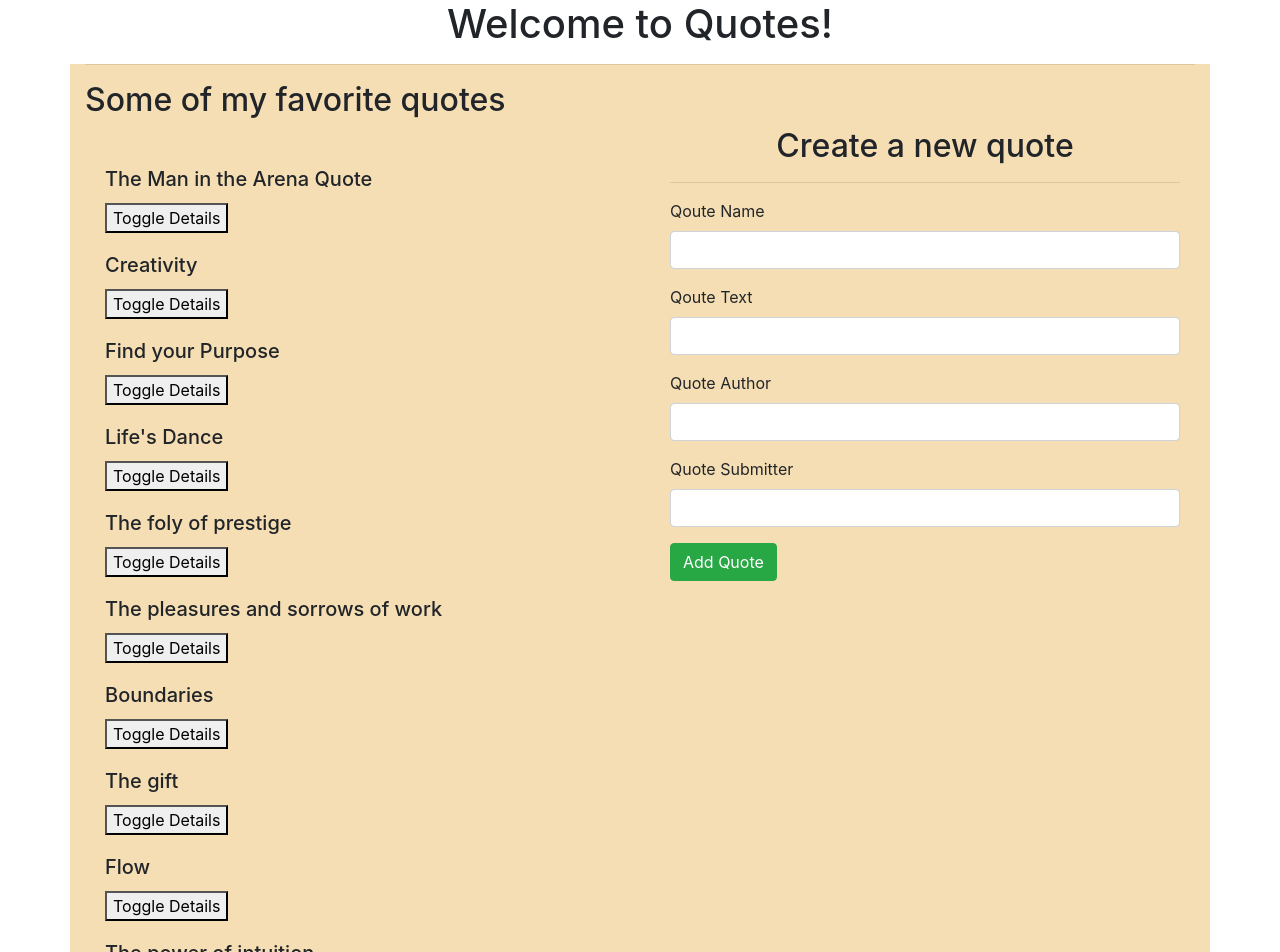
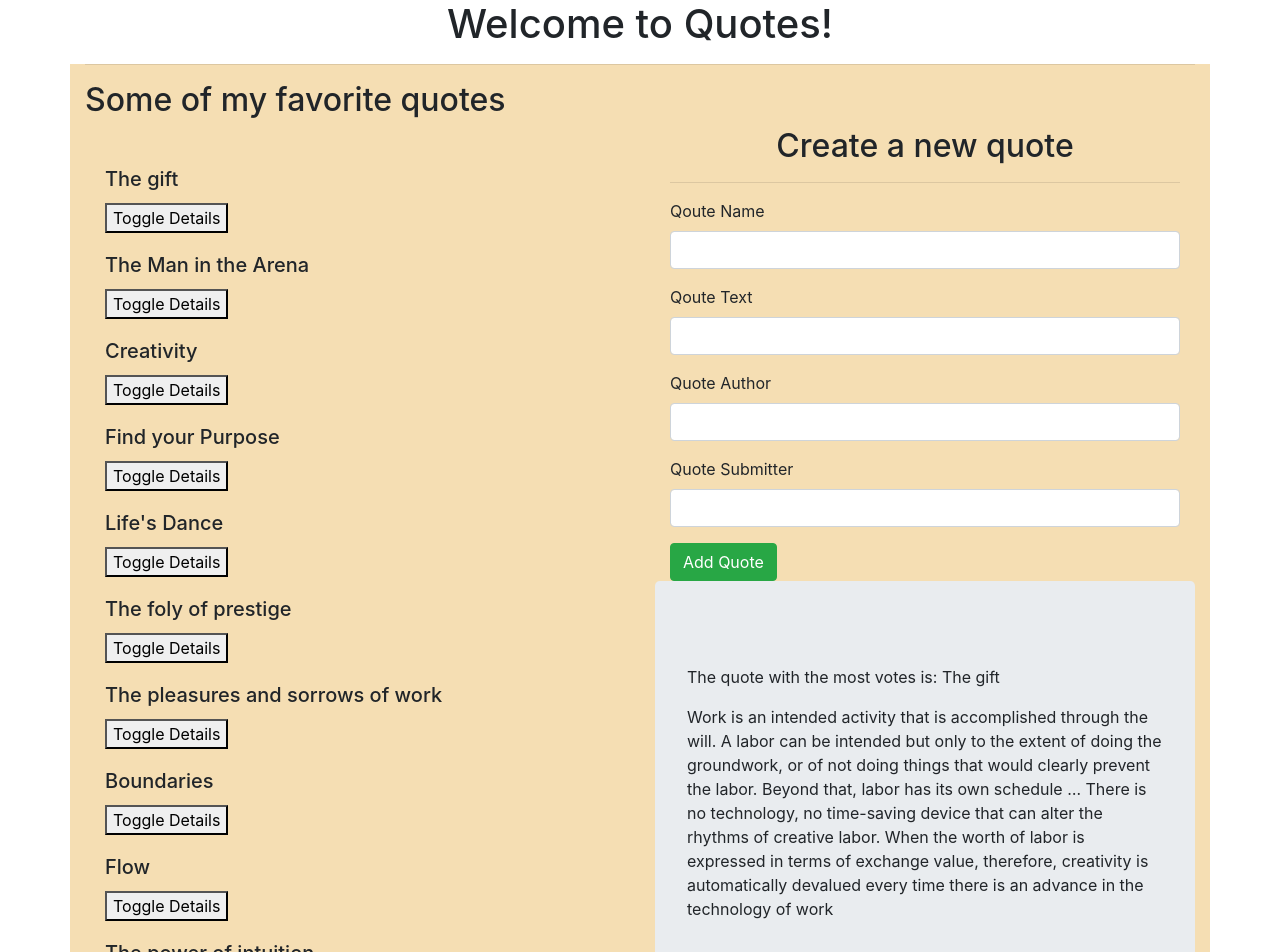
Before and after one commit to robertmuthuri/quotes, an Angular app: page / in a window 1280 px wide. Shown: the top 952 px of the page. Built offline with nearby package versions, Linux system fonts and the light colour scheme.

Commit message:
Adds a jumbotron showing the quote with the highest votes.

```diff
--- a/src/app/bestquote.directive.ts
+++ b/src/app/bestquote.directive.ts
@@ -9,23 +9,11 @@ export class BestquoteDirective {
 
   @Input() quotes: Quote[];
 
-  constructor(private elem: ElementRef) {}
+  constructor(private elem: ElementRef) {
+     // const favQuote = sortQuotes(this.quotes)[0];
+     // console.log(favQuote);
+    this.elem.nativeElement.style.backgroundColor = 'red';
 
-@HostListener('click') onClicks() {
-    console.log(this.quotes[1]);
-
-    const sortByUpvotes = (quotes: Quote[]) => {
-
-    quotes.sort((quoteA, quoteB) => {
-       if (quoteA.quoteUpVote > quoteB.quoteUpVote) { return 1; }
-       if (quoteA.quoteUpVote < quoteB.quoteUpVote) { return 0; }
-
-    const sortedByUpvotes = sortByUpvotes(quotes);
-    console.log(quotes);
-    });
-
-  };
-    alert('The best quote is: ');
-}
+  }
 
 }
--- a/src/app/quote-form/quote-form.component.ts
+++ b/src/app/quote-form/quote-form.component.ts
@@ -13,6 +13,7 @@ export class QuoteFormComponent implements OnInit {
 
   submitQuote() {
     this.addQuote.emit(this.newQuote);
+    this.newQuote = new Quote(0, ' ', ' ', ' ', ' ', 0, 0, new Date());
   }
   constructor() { }
 
--- a/src/app/quote/quote.component.html
+++ b/src/app/quote/quote.component.html
@@ -6,7 +6,7 @@
   <div class="row">
     <div class="col-md-6">
       <div class="card-body">
-        <div *ngFor="let myQuote of quotes; let i = index">
+        <div *ngFor="let myQuote of sortQuotes; let i = index">
 
           <h5 class="card-title"> {{ myQuote.name }} </h5>
 
@@ -26,10 +26,16 @@
     <div class="col-md-6">
 
       <app-quote-form (addQuote)="addNewQuote($event)"></app-quote-form>
+
+      <div class="jumbotron">
+        <div class="card-title">
+
+          <p>The quote with the most votes is: {{quotes[0].name}}</p>
+          <p> {{quotes[0].quoteText}}</p>
+        </div>
+
     </div>
 
 
-    <button appBestquote>What is the best quote?!</button>
-
   </div>
 </div>
--- a/src/app/quote/quote.component.ts
+++ b/src/app/quote/quote.component.ts
@@ -10,7 +10,7 @@ export class QuoteComponent implements OnInit {
 
   quotes: Quote[] = [
     // tslint:disable-next-line:max-line-length
-    new Quote(1, 'The Man in the Arena Quote', 'It is not the critic who counts; not the man who points out how the strong man stumbles, or where the doer of deeds could have done them better. The credit belongs to the man who is actually in the arena, whose face is marred by dust and sweat and blood; who strives valiantly; who errs, who comes short again and again, because there is no effort without error and shortcoming; but who does actually strive to do the deeds; who knows great enthusiasms, the great devotions; who spends himself in a worthy cause; who at the best knows in the end the triumph of high achievement, and who at the worst, if he fails, at least fails while daring greatly, so that his place shall never be with those cold and timid souls who neither know victory nor defeat', 'Theodore Roosevelt', 'RK', 0, 0, new Date(1910, 4, 23)),
+    new Quote(1, 'The Man in the Arena', 'It is not the critic who counts; not the man who points out how the strong man stumbles, or where the doer of deeds could have done them better. The credit belongs to the man who is actually in the arena, whose face is marred by dust and sweat and blood; who strives valiantly; who errs, who comes short again and again, because there is no effort without error and shortcoming; but who does actually strive to do the deeds; who knows great enthusiasms, the great devotions; who spends himself in a worthy cause; who at the best knows in the end the triumph of high achievement, and who at the worst, if he fails, at least fails while daring greatly, so that his place shall never be with those cold and timid souls who neither know victory nor defeat', 'Theodore Roosevelt', 'RK', 0, 0, new Date(1910, 4, 23)),
 
     new Quote(2, 'Creativity', 'To invent… is to choose', 'Henri Poincaré', 'Robert Frost', 0, 0, new Date(2016, 3, 6)),
 
@@ -41,7 +41,7 @@ export class QuoteComponent implements OnInit {
     new Quote(8, 'The gift', 'Work is an intended activity that is accomplished through the will. A labor can be intended but only to the extent of doing the groundwork, or of not doing things that would clearly prevent the labor. Beyond that, labor has its own schedule\n' +
       '…\n' +
       // tslint:disable-next-line:max-line-length
-      'There is no technology, no time-saving device that can alter the rhythms of creative labor. When the worth of labor is expressed in terms of exchange value, therefore, creativity is automatically devalued every time there is an advance in the technology of work\n', ': Lewis Hyde', 'RK', 0, 0, new Date(2011, 9, 12)),
+      'There is no technology, no time-saving device that can alter the rhythms of creative labor. When the worth of labor is expressed in terms of exchange value, therefore, creativity is automatically devalued every time there is an advance in the technology of work\n', ': Lewis Hyde', 'RK', 6, 0, new Date(2011, 9, 12)),
     // tslint:disable-next-line:max-line-length
 
     new Quote(9, 'Flow', 'A kind of intense focus and crisp sense of clarity where you forget yourself, lose track of time, and feel like you’re part of something larger. If you’ve ever pulled an all-nighter for a pet project, or even spent 20 consecutive hours composing a love letter, you’ve experienced flow and you know creative labor', 'Mihaly Csikszentmihalyi', 'RK', 0, 0, new Date(2008, 7, 1)),
@@ -65,7 +65,7 @@ export class QuoteComponent implements OnInit {
 
   deleteQuote(isComplete, index) {
     if (isComplete) {
-      let toDelete = confirm('Are you sure you want to delete this goal?');
+      const toDelete = confirm('Are you sure you want to delete this goal?');
 
       if (toDelete) {
       this.quotes.splice(index, 1);
@@ -86,11 +86,33 @@ export class QuoteComponent implements OnInit {
   }
 
   addNewQuote(quote) {
-    let quoteLength = this.quotes.length;
+    const quoteLength = this.quotes.length;
     quote.id = quoteLength + 1;
     quote.dateCreated = new Date();
     this.quotes.push(quote);
   }
+
+  get sortQuotes() {
+    return this.quotes.sort((a, b) => {
+      return (b.quoteUpVote) as any  - (a.quoteUpVote) as any;
+    });
+      // const sortedQuotes = sortQuotes(this.quotes);
+  }
+
+
+// sortByUpVotes = (quotes: Quote[]) => {
+//
+//     quotes.sort((quoteA, quoteB) => {
+//       if (quoteA.quoteUpVote > quoteB.quoteUpVote) { return 1; }
+//       if (quoteA.quoteUpVote < quoteB.quoteUpVote) { return 0; }
+//       return 0;
+//
+//       const sortedByUpvotes = sortByUpvotes(this.quotes);
+//     });
+//
+//   };
+
+
   constructor() { }
 
   ngOnInit() {
```
